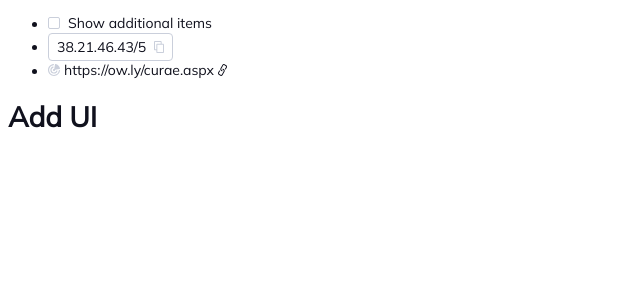
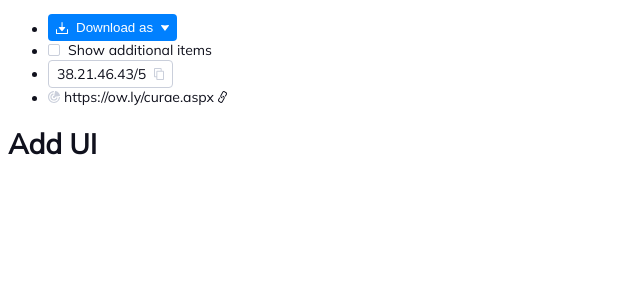
Before and after one commit to mirukutako/test-orca, a React (Create React App) app: page / in a window 1280 px wide. Shown: the top 300 px of the page, without its empty margins (0-640 px from the left). Built offline with nearby package versions, Linux system fonts and the light colour scheme.

Commit message:
rework Button

```diff
--- a/src/components/UI/Button/Button.styles.js
+++ b/src/components/UI/Button/Button.styles.js
@@ -1,7 +1,34 @@
 import styled from 'styled-components'
 
 export const Wrapper = styled.button`
+  display: inline-flex;
+  align-items: center;
+  gap: var(--space);
   border: none;
-  background-color: #eee;
-  padding: 4px 10px;
+  background-color: var(--accent-color);
+  color: #fff;
+  padding: 6px var(--space);
+  border-radius: 4px;
+  position: relative;
+  z-index: 1;
+  &::before {
+    content: '';
+    display: block;
+    position: absolute;
+    left: 0;
+    right: 0;
+    top: 0;
+    bottom: 0;
+    z-index: 1;
+    border-radius: 4px;
+    box-shadow: 0px 0px 0px 2px #e1eefd;
+    opacity: 0;
+    transition: opacity 0.2s ease;
+  }
+  &:hover {
+    cursor: pointer;
+    &::before {
+      opacity: 1;
+    }
+  }
 `
--- a/src/modules/Home/UIComponents.js
+++ b/src/modules/Home/UIComponents.js
@@ -4,12 +4,21 @@ import CopyButton from 'components/UI/CopyButton/CopyButton'
 import TextOverflow from 'components/UI/TextOverflow/TextOverflow'
 import Link from 'components/UI/Link/Link'
 import ScanLink from 'components/UI/ScanLink/ScanLink'
+import Button from 'components/UI/Button/Button'
+import { IcDownload, IcArrow } from 'components/UI/Icons/Icons'
 
 export const UIComponents = () => {
   return (
     <div>
       <div>
         <ul>
+          <li>
+            <Button>
+              <IcDownload />
+              Download as
+              <IcArrow />
+            </Button>
+          </li>
           <li>
             <Checkbox>Show additional items</Checkbox>
           </li>
```
